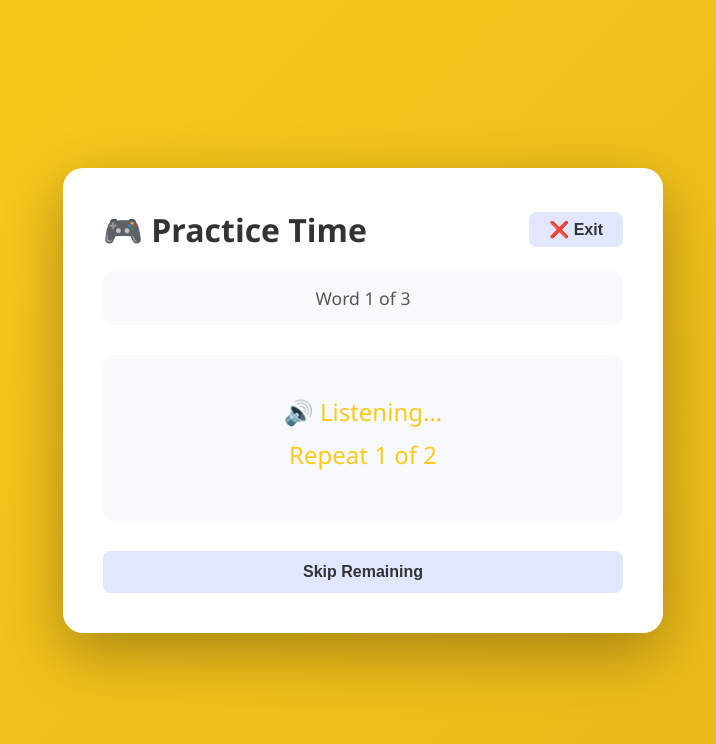
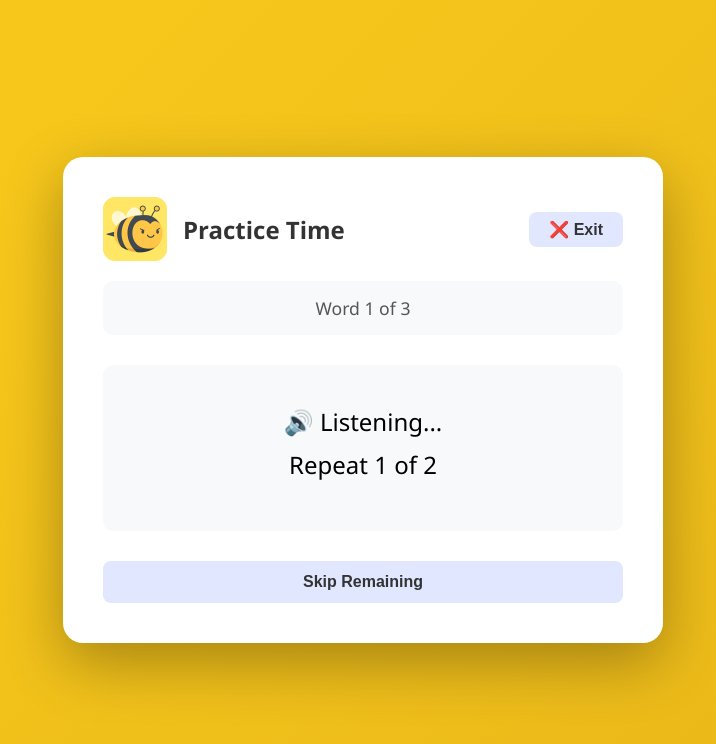
Before and after one commit to vigorox/buzy-bee, a website: page public/index.html in a window 1280 px wide. Both pictures are taken after a click on the button "🚀 Start Game". Shown: the whole page, without its empty margins (277-993 px from the left). Drawn offline with Linux system fonts and the light colour scheme.

Commit message:
Update style

```diff
--- a/public/index.html
+++ b/public/index.html
@@ -3,7 +3,7 @@
 <head>
     <meta charset="UTF-8">
     <meta name="viewport" content="width=device-width, initial-scale=1.0">
-    <meta name="description" content="Practice English vocabulary with pronunciation and spelling">
+    <meta name="description" content="Buzy Bee - Practice English vocabulary with pronunciation and spelling">
     <meta name="theme-color" content="#FACB1C">
 
     <!-- iOS meta tags -->
@@ -21,7 +21,7 @@
     <link rel="icon" type="image/png" sizes="256x256" href="assets/icon/buzy-bee-icon-256.png">
     <link rel="icon" type="image/png" sizes="512x512" href="assets/icon/buzy-bee-icon-512.png">
 
-    <title>English Vocabulary Practice</title>
+    <title>Buzy Bee - English Vocabulary Practice</title>
     <link rel="stylesheet" href="style.css?v=1.0.7">
     <script src="decks.js?v=1.0.7"></script>
 </head>
@@ -30,7 +30,8 @@
         <!-- Main Page -->
         <div id="mainPage" class="page active">
             <img src="assets/icon/buzy-bee-icon-256.png" alt="buzybee Icon" style="display:block; margin: 0 auto 20px; width: 100px; height: 100px;">
-            <h1>English Vocabulary Practice</h1>
+            <h1>Buzy Bee</h1>
+            <h2 style="text-align:center">English Vocabulary Practice</h2>
 
             <!-- Section 1: Load Deck -->
             <div class="section-card">
@@ -142,7 +143,7 @@
         <!-- Game Page -->
         <div id="gamePage" class="page">
             <div class="game-header">
-                <h1>🎮 Practice Time</h1>
+                <h1><img src="assets/icon/buzy-bee-icon-256.png" alt="Buzy Bee" style="width:64px; height:64px; vertical-align:middle; margin-right:8px;"> Practice Time</h1>
                 <button id="exitGameBtn" class="secondary-btn btn-auto-small">❌ Exit</button>
             </div>
 
--- a/public/style.css
+++ b/public/style.css
@@ -231,8 +231,25 @@ button {
 
 .pronunciation-info p {
     font-size: 1.5em;
-    color: var(--primary-color);
+    color: black;
     margin-bottom: 10px;
+}
+
+/* Game header: align icon and title */
+.game-header {
+    display: flex;
+    align-items: center;
+    justify-content: space-between;
+    gap: 12px;
+}
+
+.game-header h1 {
+    margin: 0;
+    text-align: left;
+    display: flex;
+    align-items: center;
+    gap: 8px;
+    font-size: 1.5em;
 }
 
 .repeat-count {
--- a/public/sw.js
+++ b/public/sw.js
@@ -1,7 +1,7 @@
 // Service Worker for PWA
 // ⚠️ IMPORTANT: Update version EVERY TIME you upload new files to force cache update!
 // Example: 'buzybee-v1.0.1-20251205' or 'buzybee-v1.0.0-20251206'
-const CACHE_NAME = 'buzybee-v1.0.7-20251205'; // Update version with timestamp to force cache update
+const CACHE_NAME = 'buzybee-v1.0.8-20251213'; // Update version with timestamp to force cache update
 const urlsToCache = [
   './',
   './index.html',
```
